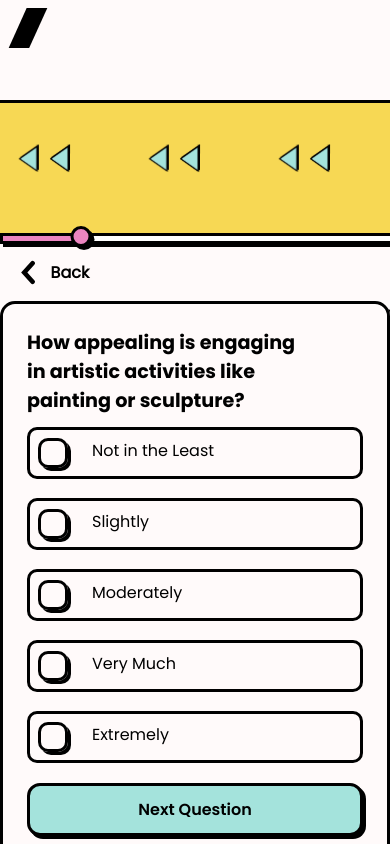
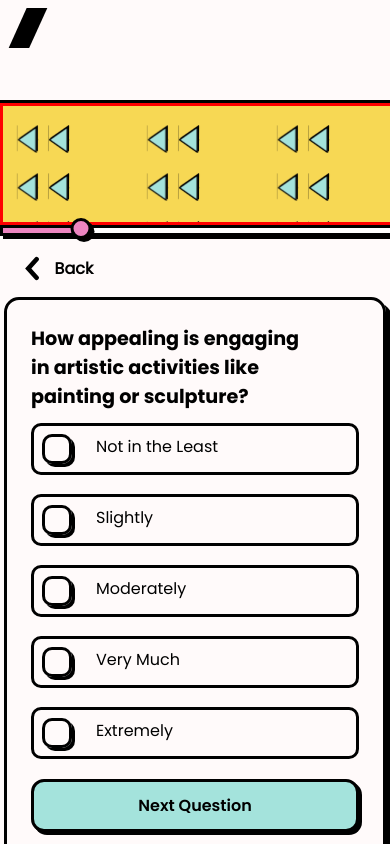
Before and after one commit to azzammahmoud95/front-end-EB, a React (Create React App) app in the folder frontend/: page / in a window 390 px wide. Built offline with nearby package versions, Linux system fonts and the light colour scheme.

Commit message:
still having yello space

```diff
--- a/frontend/src/Components/BackButton/back-button.js
+++ b/frontend/src/Components/BackButton/back-button.js
@@ -2,7 +2,7 @@ import ArrowBack from '../../Assets/Images/arrow_back.svg'
 import './back-button.scss'
 export default function BackButton() {
   return (
-    <div className='BackButtonWrapper'>
+    <div className='BackButtonWrapper' >
                 <img src={ArrowBack} width={25 } height={25} alt='backicon'/>
                 <div className='BackButtonLabel'>Back</div>
 
--- a/frontend/src/Components/BackButton/back-button.scss
+++ b/frontend/src/Components/BackButton/back-button.scss
@@ -1,8 +1,8 @@
 .BackButtonWrapper{
     // width: calc(100% - 2rem);
     display: flex;
-    align-items: center;
-    align-items: center;
+
+    justify-self: flex-start !important;
     // background-color: green;
     padding: 1rem;
     .BackButtonLabel{
--- a/frontend/src/Components/Layout/layout.scss
+++ b/frontend/src/Components/Layout/layout.scss
@@ -16,8 +16,13 @@
     flex-direction: column-reverse;
   }
   .question-child {
-    margin: 1rem;
-    height: 85%;
+    // display: flex;
+    // justify-content: center;
+    // flex-direction: row;
+    // align-content: space-between;
+    // flex-wrap: wrap;
+    padding:0.1rem 3rem;
+        height: 85%;
     @media (min-width: 768px) {
       // Desktop view
       width: 75%;
@@ -25,8 +30,9 @@
     }
     @media (max-width: 767px) {
       // Desktop view
-      width: 100%;
-      margin: 0;
+      // width: 100%;
+      margin: 4px;
+      padding: 0;
 
     }
 
@@ -40,6 +46,7 @@
 .animation-sidebar {
   background-color: var(--yellow);
   overflow: hidden;
+  border: 3px solid red;
 
 
   @media (min-width: 768px) {
--- a/frontend/src/Components/TriangleStack/TriangleStack.scss
+++ b/frontend/src/Components/TriangleStack/TriangleStack.scss
@@ -8,7 +8,15 @@
     margin: 40px 0px;
     // margin: 50px auto;
     // transform:rotate(90deg);
-
+  @media (max-width:767px) {
+  //   margin: 0;
+  position: relative;
+  width: 10px;
+  height: 10px;
+  padding: 9px;
+  margin: 10px 0px;
+}
+  // }
     .Triangle-1 {
       position: absolute;
       width: 100%;
```
